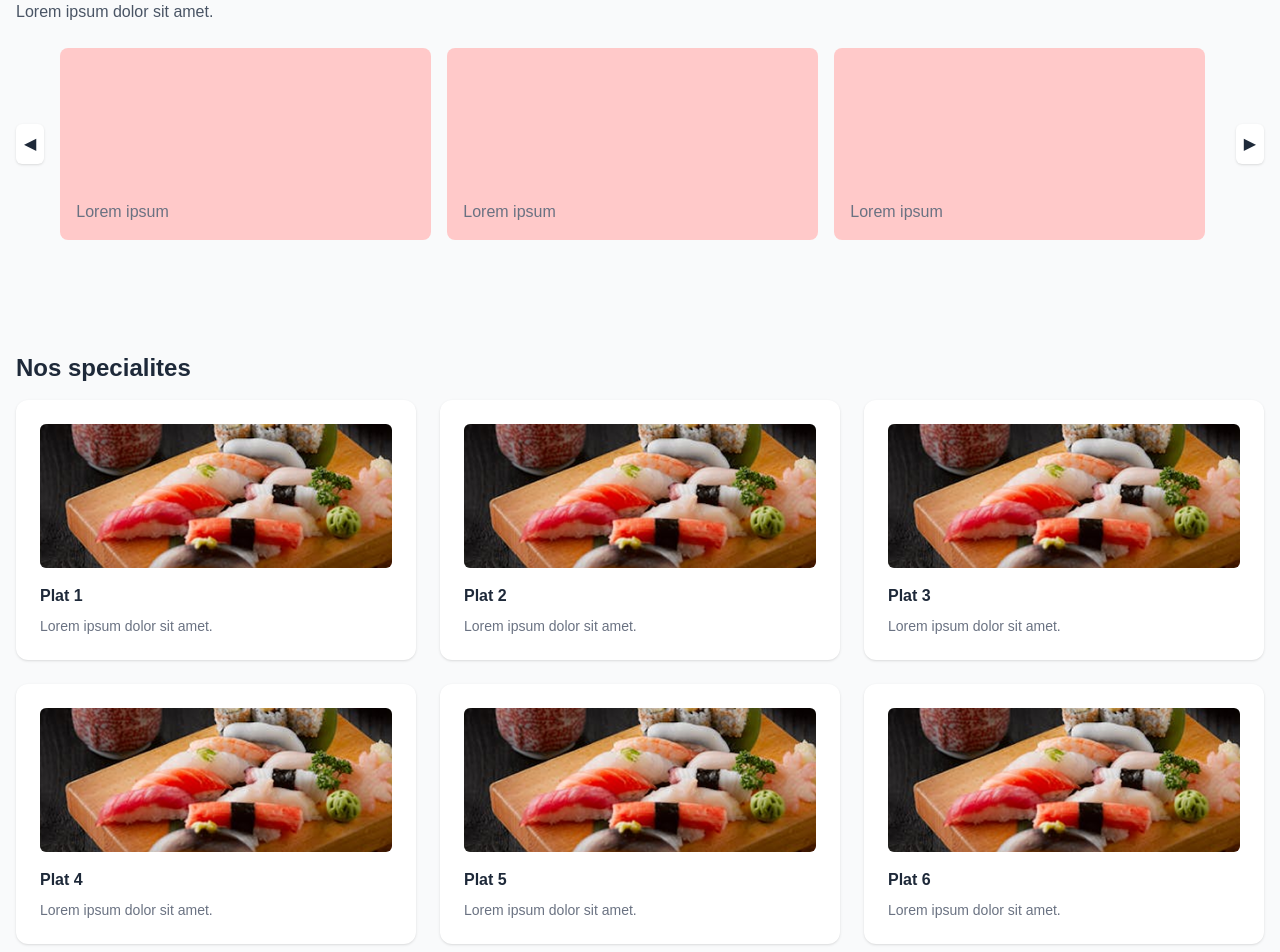
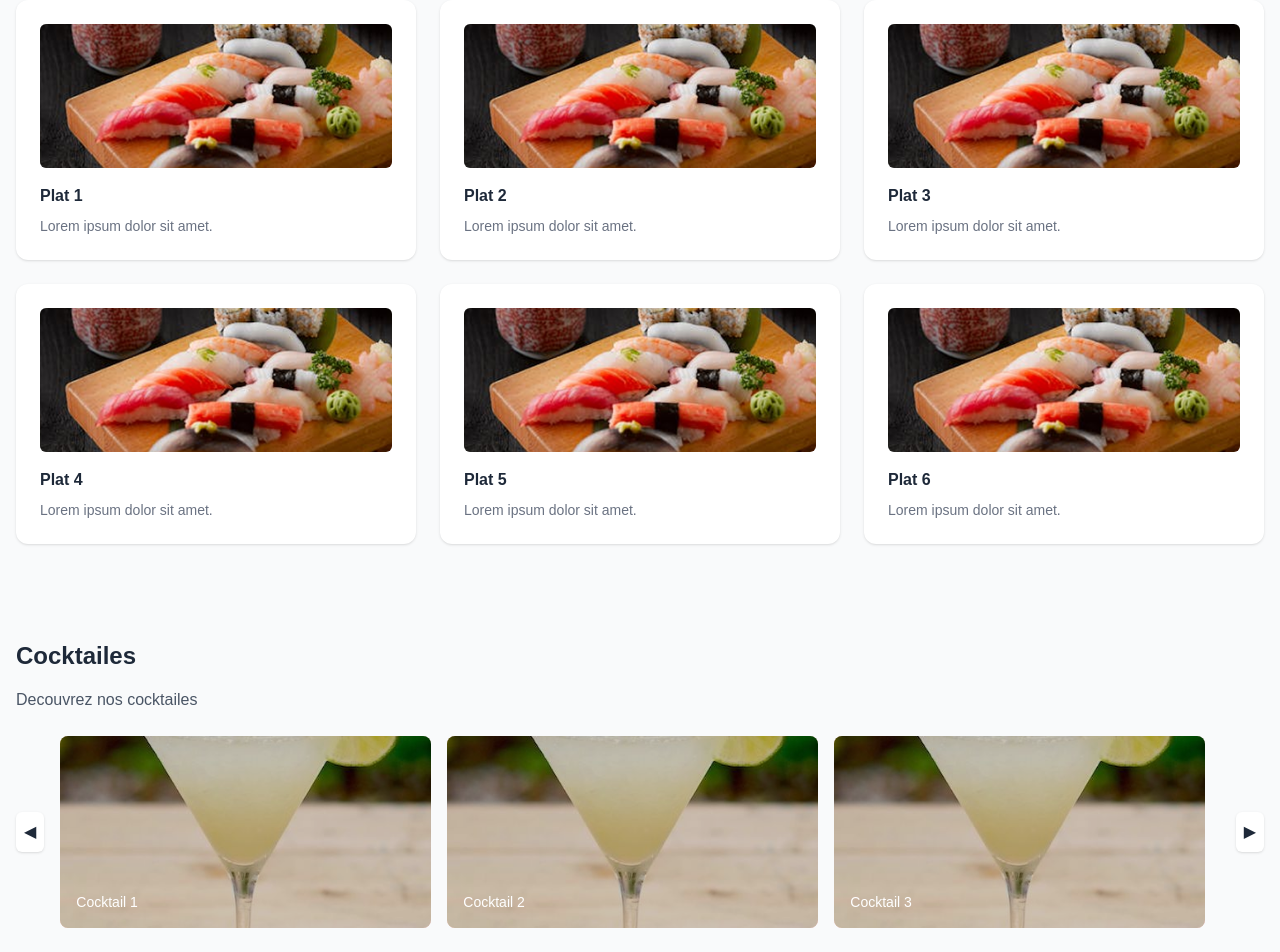
Before and after one commit to syss69/react-restaurant, a Next.js app: page / in a window 1280 px wide. Shown: the part 1160-2112 px from the top of the page. Built offline with nearby package versions, Linux system fonts and the light colour scheme; grey boxes are pictures that could not be loaded.

Commit message:
added carousel for cocktails

```diff
--- a/src/app/page.tsx
+++ b/src/app/page.tsx
@@ -9,8 +9,21 @@ import Menu from '../components/Menu';
 import Info from '../components/Info';
 import useReveal from '../hooks/useReveal';
 
+import cocktailExample from "../assets/cocktail-example.jpg"
+
 export default function Home() {
   useReveal('.reveal')
+
+  const exDrinksGallery = [
+    {id: 1, name: "Cocktail 1", photo: cocktailExample},
+    {id: 2, name: "Cocktail 2", photo: cocktailExample},
+    {id: 3, name: "Cocktail 3", photo: cocktailExample},
+    {id: 4, name: "Cocktail 4", photo: cocktailExample},
+    {id: 5, name: "Cocktail 5", photo: cocktailExample},
+    {id: 6, name: "Cocktail 6", photo: cocktailExample},
+    {id: 7, name: "Cocktail 7", photo: cocktailExample},
+    {id: 8, name: "Cocktail 8", photo: cocktailExample},
+  ]
 
   return (
     <div className="min-h-screen bg-gray-50 text-gray-800">
@@ -18,8 +31,8 @@ export default function Home() {
       <main>
         <Hero/>
         <About/>
-        <Gallery/>
         <Menu/>
+        <Gallery title="Cocktailes" description="Decouvrez nos cocktailes" items={exDrinksGallery}/>
         <Info/>
       </main>
       <Footer/>
--- a/src/components/Gallery.tsx
+++ b/src/components/Gallery.tsx
@@ -1,19 +1,44 @@
 import Carousel from './Carousel'
+import { StaticImageData } from "next/image";
+import Image from 'next/image'
 
-const Gallery = () => {
-    const items = new Array(9).fill(0).map((_,i) => (
-        <div className="rounded-lg h-40 md:h-48 bg-red-200 flex items-end p-4">
-            <div className="text-gray-500">Lorem ipsum</div>
+type GalleryItem = {id: number; name: string; photo: string|StaticImageData}
+
+type GalleryProps = {
+    title: string
+    description?: string
+    items: GalleryItem[]
+}
+
+const Gallery = ({title, description, items} : GalleryProps) => {
+
+    const slides = items.map((item) => (
+        <div
+            key={item.id}
+            className="relative rounded-lg h-40 md:h-48 bg-red-200 overflow-hidden">
+                <Image
+                src={item.photo}
+                alt={item.name}
+                fill
+                className="object-cover"
+                />
+                <div className="absolute inset-0 bg-black/20 flex items-end p-4">
+                    <span className="text-white text-sm">{item.name}</span>
+                </div>
         </div>
     ))
 
 
     return (
-        <section id="gallery" className="container mx-auto px-4 py-12">
-            <div className="reveal"> {/*reveal */}
-                <h2 className="text-2xl font-bold mb-4">Galerie</h2>
-                <p className="text-gray-600 mb-6">Lorem ipsum dolor sit amet.</p>
-                <Carousel items={items}/>
+        <section className="container mx-auto px-4 py-12">
+            <div className="reveal">
+                <h2 className="text-2xl font-bold mb-4">{title}</h2>
+
+                {description && (
+                <p className="text-gray-600 mb-6">{description}</p>
+                )}
+
+                <Carousel items={slides} />
             </div>
         </section>
     )
```
